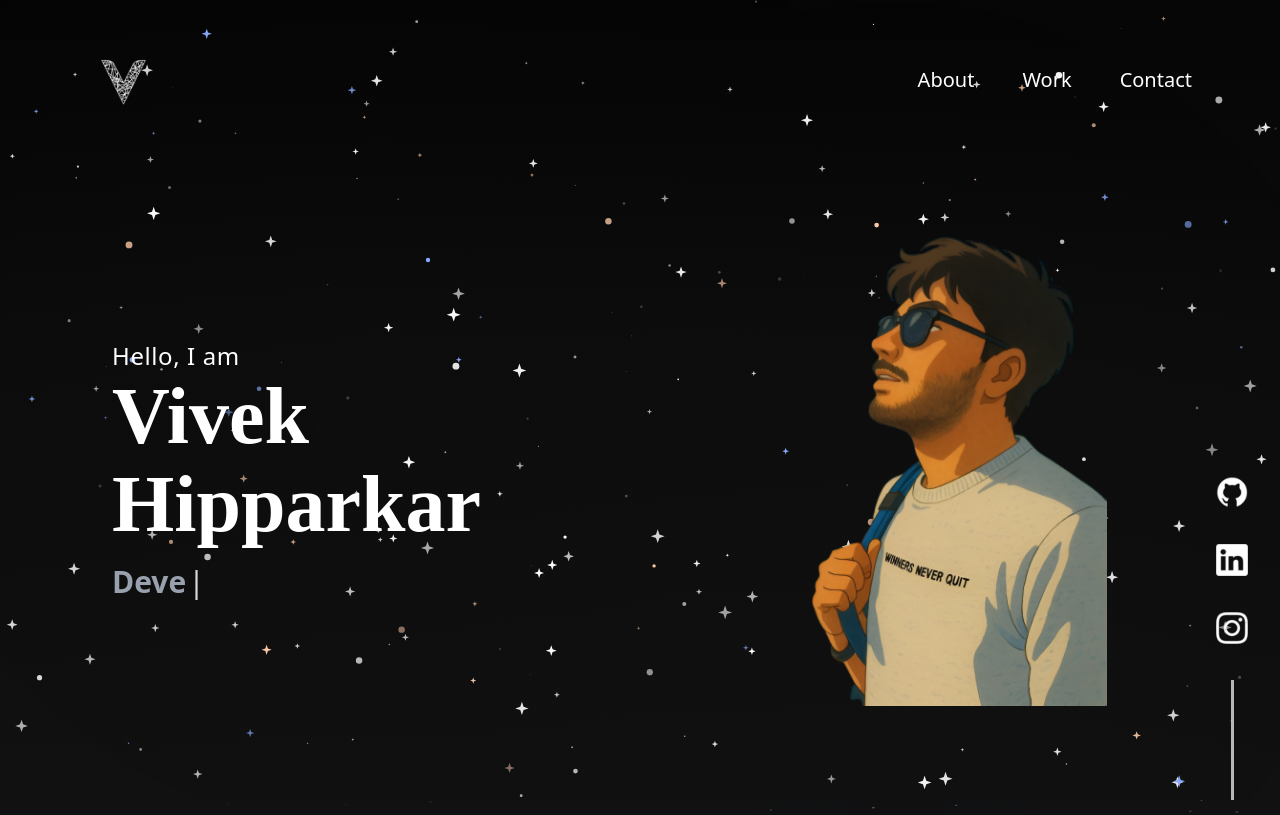
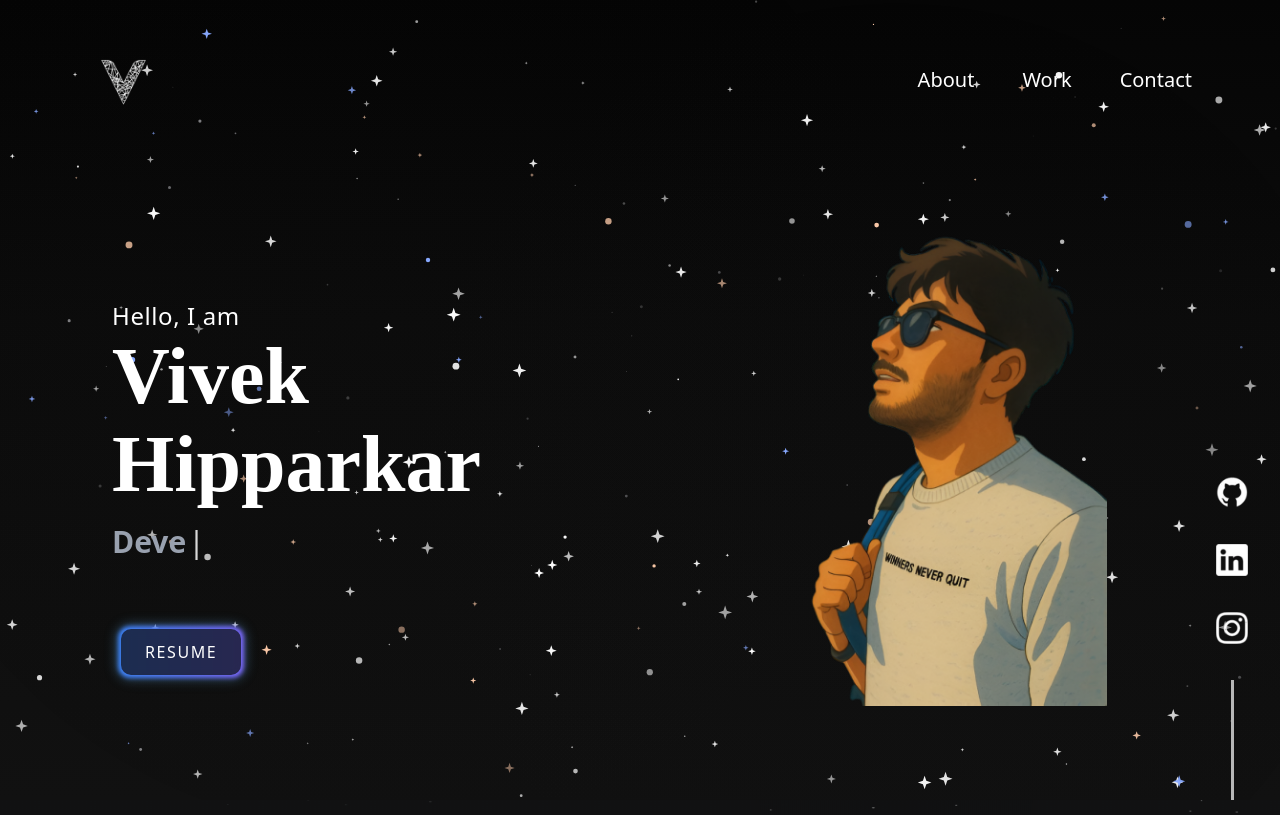
Before and after one commit to Vivek1819/portfolio, a React (Vite) app: page / in a window 1280 px wide. Shown: the top 815 px of the page. Built offline with nearby package versions, Linux system fonts and the light colour scheme; a web font is replaced by a local one.

Commit message:
resume button added

```diff
--- a/src/components/Hero.jsx
+++ b/src/components/Hero.jsx
@@ -49,21 +49,31 @@
       </div>
       <div className="w-full px-8 flex items-center justify-around relative z-30">
         <div className="ml-20 text-left mb-20 flex flex-col justify-center">
-          <h2 className="text-2xl tracking-wide text-white">
-            Hello, I am
-          </h2>
+          <h2 className="text-2xl tracking-wide text-white">Hello, I am</h2>
           <h1
             className="text-8xl font-italiana mb-4 text-white"
             style={{ fontWeight: 800, fontSize: "5rem" }}
           >
             Vivek Hipparkar
-          </h1>
+          </h1>{" "}
           <div className="min-h-16 mb-2">
-            <span className="text-3xl text-gray-400 font-semibold">
-              {text}
-            </span>
+            <span className="text-3xl text-gray-400 font-semibold">{text}</span>
             <span className="text-3xl cursor text-white">|</span>
           </div>{" "}
+          <div className="ml-2 mt-8 flex justify-start">
+            {" "}
+            <div className="relative group tracking-widest">
+              <a
+                href="https://drive.google.com/file/d/1ylepuk7ZBF4Zu_NTL3K5D6yqhQB_auVE/view?usp=sharing"
+                target="_blank"
+                rel="noopener noreferrer"
+              >
+                <button className="resume-button px-10 py-3 !text-white hover:!text-black text-sm font-medium tracking-widest transition-all duration-300 ease-out">
+                  RESUME
+                </button>
+              </a>
+            </div>
+          </div>
         </div>
         <div className="relative z-30 flex items-end justify-center">
           <img src="/ghibli-1.png" className="w-11/20 pb-40" />
--- a/src/index.css
+++ b/src/index.css
@@ -1,6 +1,7 @@
 @import "tailwindcss";
 
-html, body {
+html,
+body {
   scroll-behavior: smooth;
   overflow-x: hidden;
 }
@@ -16,12 +17,114 @@
 }
 
 @keyframes navShake {
-  0% { transform: translate(0, 0); }
-  20% { transform: translate(-2px, -1px); }
-  40% { transform: translate(2px, 1px); }
-  60% { transform: translate(-1px, 0px); }
-  80% { transform: translate(1px, -1px); }
-  100% { transform: translate(0, 0); }
+  0% {
+    transform: translate(0, 0);
+  }
+  20% {
+    transform: translate(-2px, -1px);
+  }
+  40% {
+    transform: translate(2px, 1px);
+  }
+  60% {
+    transform: translate(-1px, 0px);
+  }
+  80% {
+    transform: translate(1px, -1px);
+  }
+  100% {
+    transform: translate(0, 0);
+  }
+}
+
+.resume-button {
+  --border-width: 3px;
+  --border-radius: 12px;
+  --glow-color: rgb(99, 179, 237);
+  position: relative;
+  border-radius: var(--border-radius);
+  z-index: 0;
+  padding: calc(0.75rem - 3px) calc(1.5rem - 3px);
+}
+
+.resume-button::before {
+  content: "";
+  position: absolute;
+  top: 0;
+  left: 0;
+  right: 0;
+  bottom: 0;
+  border-radius: var(--border-radius);
+  background: linear-gradient(90deg, #3b82f6, #8b5cf6, #ec4899, #3b82f6);
+  background-size: 400% 400%;
+  z-index: -2;
+  margin: calc(var(--border-width) * -1);
+  animation: moveGradient 4s linear infinite;
+  transition: all 0.3s ease;
+  filter: blur(2px);
+  box-shadow: 0 0 12px rgba(99, 179, 237, 0.5);
+}
+
+.resume-button::after {
+  content: "";
+  position: absolute;
+  top: 0;
+  left: 0;
+  right: 0;
+  bottom: 0;
+  background: rgba(20, 24, 39, 0.8);
+  border-radius: calc(var(--border-radius) - 2px);
+  z-index: -1;
+  transition: all 0.3s ease;
+  backdrop-filter: blur(4px);
+}
+
+.resume-button:hover::after {
+  background: rgba(255, 255, 255, 0.9);
+}
+
+.resume-button:focus {
+  outline: none;
+}
+
+.resume-button:focus::before {
+  content: "";
+  position: absolute;
+  top: 0;
+  left: 0;
+  right: 0;
+  bottom: 0;
+  border-radius: var(--border-radius);
+  background: linear-gradient(90deg, #3b82f6, #8b5cf6, #ec4899, #3b82f6);
+  background-size: 400% 400%;
+  z-index: -2;
+  margin: calc(var(--border-width) * -1);
+  animation: moveGradient 4s linear infinite;
+  transition: all 0.3s ease;
+  filter: blur(2px);
+  box-shadow: 0 0 12px rgba(99, 179, 237, 0.5);
+}
+
+@keyframes moveGradient {
+  0% {
+    background-position: 0% 0%;
+  }
+  25% {
+    background-position: 100% 0%;
+  }
+  50% {
+    background-position: 100% 100%;
+  }
+  75% {
+    background-position: 0% 100%;
+  }
+  100% {
+    background-position: 0% 0%;
+  }
+}
+
+.resume-button {
+  position: relative;
 }
 
 .nav-shake:hover {
@@ -33,7 +136,8 @@
 }
 
 @keyframes float {
-  0%, 100% {
+  0%,
+  100% {
     transform: translateY(0px);
   }
   50% {
@@ -45,7 +149,6 @@
   animation: float 3s ease-in-out infinite;
 }
 
-/* Add staggered delays for natural floating effect */
 .icon-container:nth-child(2n) {
   animation-delay: 0.5s;
 }
@@ -63,8 +166,13 @@
 }
 
 @keyframes cursorBlink {
-  0%, 100% { opacity: 1; }
-  50% { opacity: 0; }
+  0%,
+  100% {
+    opacity: 1;
+  }
+  50% {
+    opacity: 0;
+  }
 }
 
 .cursor {
@@ -73,34 +181,32 @@
   margin-left: 2px;
 }
 
-/* Import Neue Montreal font */
 @font-face {
-  font-family: 'Neue Montreal';
-  src: url('https://dennissnellenberg.com/assets/fonts/NeueMontreal-Regular.otf') format('opentype');
+  font-family: "Neue Montreal";
+  src: url("https://dennissnellenberg.com/assets/fonts/NeueMontreal-Regular.otf")
+    format("opentype");
   font-weight: normal;
   font-style: normal;
   font-display: swap;
 }
 
-/* Custom classes for custom fonts */
 .font-oooh-baby {
-  font-family: 'Oooh Baby', cursive;
+  font-family: "Oooh Baby", cursive;
 }
 
 .font-qwitcher {
-  font-family: 'Qwitcher Grypen', cursive;
+  font-family: "Qwitcher Grypen", cursive;
 }
 
 .font-qwitcher-bold {
-  font-family: 'Qwitcher Grypen', cursive;
+  font-family: "Qwitcher Grypen", cursive;
   font-weight: 700;
 }
 
 .font-italiana {
-  font-family: 'Italiana', serif;
+  font-family: "Italiana", serif;
 }
 
-/* Add required keyframe animations for the greeting component */
 @keyframes gradient {
   0% {
     background-position: 0% 50%;
@@ -147,7 +253,6 @@
   }
 }
 
-/* Add animation for logo spin */
 @keyframes spin {
   from {
     transform: rotate(0deg);
@@ -157,9 +262,9 @@
   }
 }
 
-/* Gradient animation for project cards */
 @keyframes gradient-x {
-  0%, 100% {
+  0%,
+  100% {
     background-size: 200% 200%;
     background-position: left center;
   }
@@ -174,13 +279,14 @@
   animation: gradient-x 3s ease infinite;
 }
 
-/* Project card hover effects */
 @keyframes project-glow {
-  0%, 100% {
+  0%,
+  100% {
     box-shadow: 0 0 20px rgba(34, 211, 238, 0.2);
   }
   50% {
-    box-shadow: 0 0 40px rgba(34, 211, 238, 0.4), 0 0 60px rgba(236, 72, 153, 0.2);
+    box-shadow: 0 0 40px rgba(34, 211, 238, 0.4),
+      0 0 60px rgba(236, 72, 153, 0.2);
   }
 }
 
@@ -197,9 +303,9 @@
   overflow: hidden;
 }
 
-/* Filter button animations */
 @keyframes filter-pulse {
-  0%, 100% {
+  0%,
+  100% {
     transform: scale(1);
   }
   50% {
@@ -211,8 +317,57 @@
   animation: filter-pulse 2s ease-in-out infinite;
 }
 
+@keyframes border-trail {
+  0% {
+    transform: translate(-4px, -4px);
+    opacity: 0.8;
+  }
+  25% {
+    transform: translate(calc(100% + 4px), -4px);
+    opacity: 0.6;
+  }
+  50% {
+    transform: translate(calc(100% + 4px), calc(100% + 4px));
+    opacity: 0.4;
+  }
+  75% {
+    transform: translate(-4px, calc(100% + 4px));
+    opacity: 0.6;
+  }
+  100% {
+    transform: translate(-4px, -4px);
+    opacity: 0.8;
+  }
+}
+
+.animate-border-trail {
+  animation: border-trail 3s linear infinite;
+}
+
+.resume-button {
+  background: linear-gradient(
+    135deg,
+    rgba(255, 255, 255, 0.1),
+    rgba(255, 255, 255, 0.05)
+  ) !important;
+  color: rgba(255, 255, 255, 0.9) !important;
+  border-radius: 0.5rem !important;
+  padding: 0.75rem 1.5rem !important;
+  border: 1px solid transparent !important;
+  backdrop-filter: blur(20px) !important;
+  box-shadow: 0 4px 16px rgba(0, 0, 0, 0.1) !important;
+}
+
+.resume-button:hover {
+  background: rgba(255, 255, 255, 0.95) !important;
+  color: rgba(0, 0, 0, 0.8) !important;
+  border-color: rgba(255, 255, 255, 0.6) !important;
+  box-shadow: 0 6px 20px rgba(255, 255, 255, 0.1) !important;
+  transform: translateY(-2px) !important;
+}
+
 :root {
-  font-family: 'Neue Montreal', system-ui, Avenir, Helvetica, Arial, sans-serif;
+  font-family: "Neue Montreal", system-ui, Avenir, Helvetica, Arial, sans-serif;
   line-height: 1.5;
   font-weight: 400;
 
@@ -270,6 +425,13 @@
   outline: 4px auto -webkit-focus-ring-color;
 }
 
+/* Override default focus styles for resume-button */
+.resume-button:focus,
+.resume-button:focus-visible {
+  outline: none;
+  border-color: transparent !important;
+}
+
 @media (prefers-color-scheme: light) {
   :root {
     color: #213547;
```
Also changed, not shown: src/components/Contact.jsx (+6 -3 lines), public/portfolio.png.
